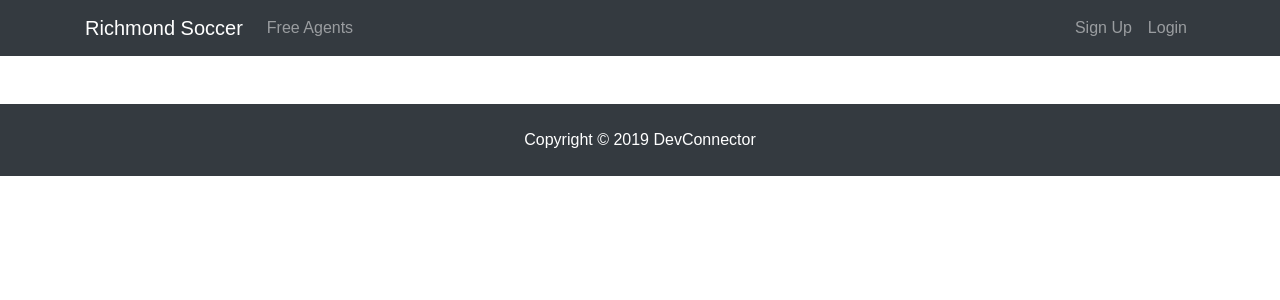
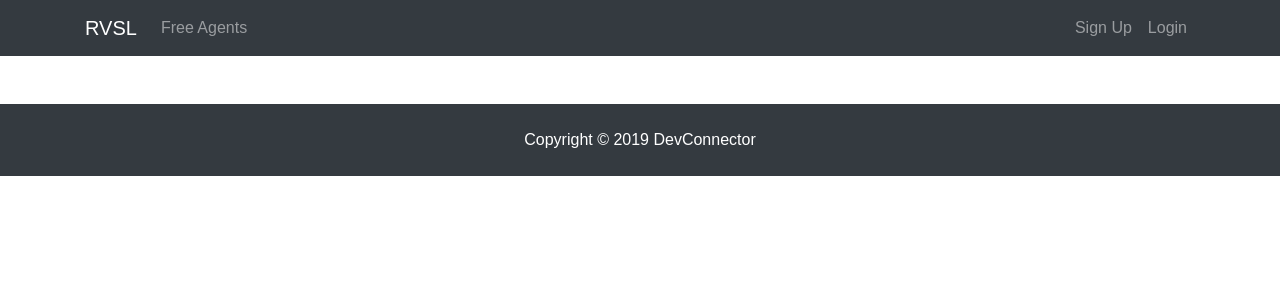
Before and after one commit to mhamzahcoding/RVSL-Soccer-Project, a React (Create React App) app in the folder client/: page / in a window 1280 px wide. Shown: the top 300 px of the page. Built offline with nearby package versions, Linux system fonts and the light colour scheme.

Commit message:
changed the header

```diff
--- a/client/src/components/layout/Landing.js
+++ b/client/src/components/layout/Landing.js
@@ -8,10 +8,10 @@ class Landing extends Component {
           <div className="container">
             <div className="row">
               <div className="col-md-12 text-center">
-                <h1 className="display-3 mb-4">Welcome to Richmond Soccer!</h1>
+                <h1 className="display-3 mb-4">Welcome to Richmond Virginia Soccer League!</h1>
                 <p className="lead">
                   {' '}
-                  Hard work beats talent. When talent doesn’t work hard. - Tim Notke
+                  Hard work beats talent. When talent doesn’t work hard. - Hamzah Hanif
                 </p>
                 <p class="font-weight-bolder">
                 WE BELIEVE IN YOU! Join us Now.
--- a/client/src/components/layout/Navbar.js
+++ b/client/src/components/layout/Navbar.js
@@ -7,7 +7,7 @@ class Navbar extends Component {
       <nav className="navbar navbar-expand-sm navbar-dark bg-dark mb-4">
         <div className="container">
           <Link className="navbar-brand" to="/">
-            Richmond Soccer
+            RVSL
           </Link>
           <button
             className="navbar-toggler"
```
